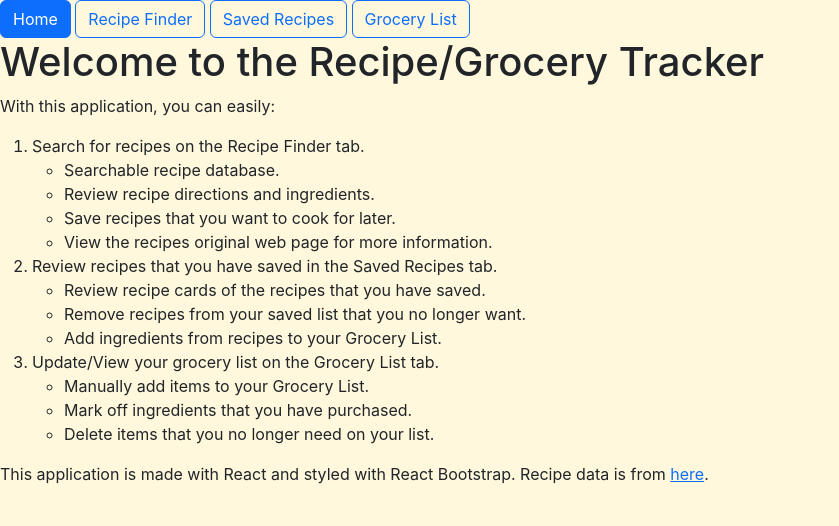
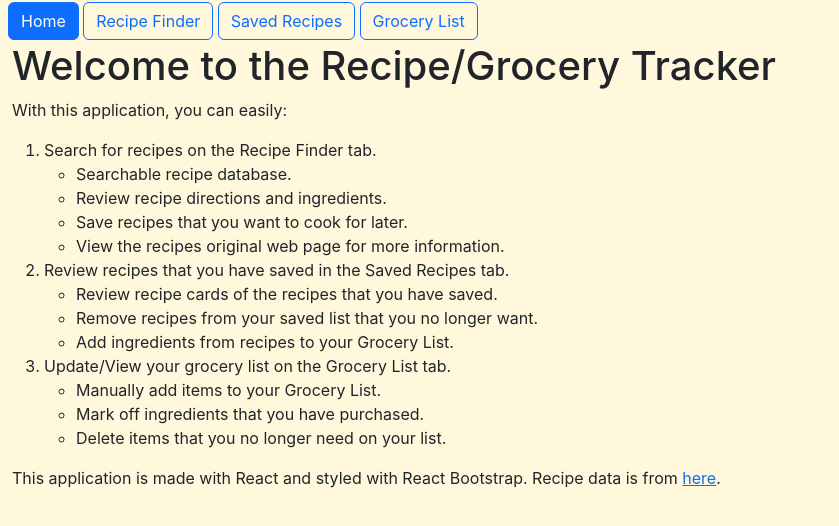
Before and after one commit to Gregarrific/phase2-react-project, a React (Create React App) app: page / in a window 1280 px wide. Shown: the top 526 px of the page, without its empty margins (0-839 px from the left). Built offline with nearby package versions, Linux system fonts and the light colour scheme; no server answers.

Commit message:
Change div formatting and margins

```diff
--- a/src/index.css
+++ b/src/index.css
@@ -8,10 +8,10 @@ body {
   background-color: cornsilk;
 }
 
-div.g-4 {
+div, div.g-4 {
   padding-left:2px;
   padding-bottom:2px;
-  margin:5px;
+  margin:2px;
 }
 
 code {
```
